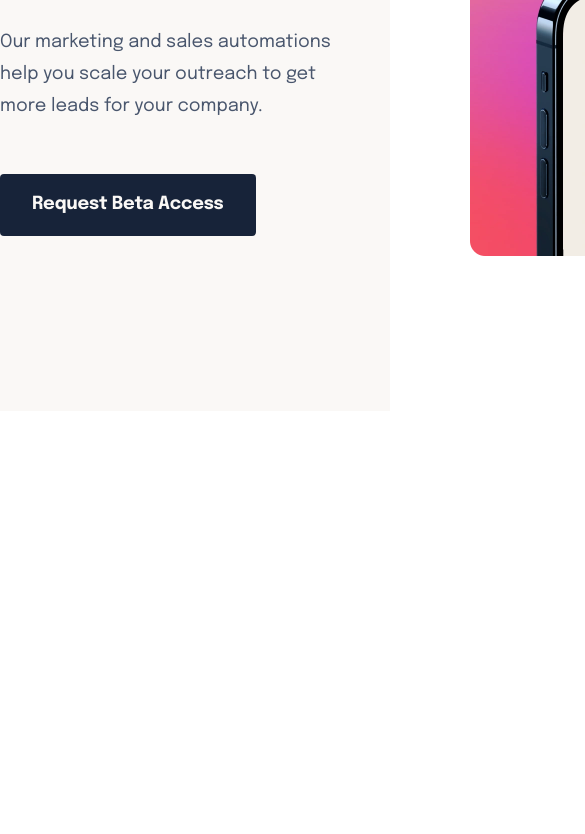
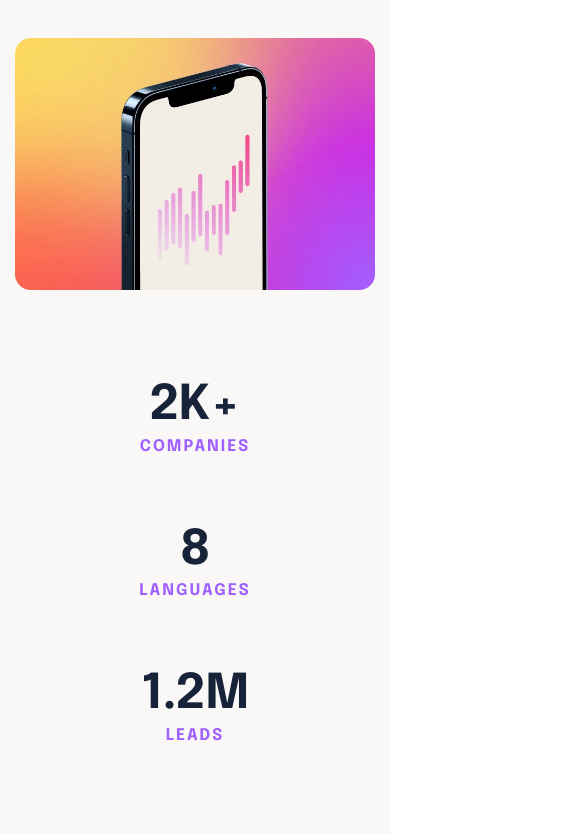
Before and after one commit to FelipeAmorimDev/Suite-Landing-Page, a plain HTML site: page index.html in a window 390 px wide. Shown: the part 513-1347 px from the top of the page, 585 px wide, since content can reach past the window. Before the commit the page ends 924 px from the top, so only its background shows below. Drawn offline with Linux system fonts and the light colour scheme.

Commit message:
foi adicionado responsividade em telas de tablet e celulares

```diff
--- a/index.html
+++ b/index.html
@@ -28,7 +28,12 @@
           <p class="header__paragrafo body-text cor-2">Our marketing and sales automations help you scale your outreach to get more leads for your company. </p>
           <a href="" class="header-description__requestbtn heading-m cor-4">Request Beta Access</a>
         </div>
-        <img src="./assets/image-hero-portrait@2x.webp" alt="" class="header__hero">
+
+            <img src="./assets/image-hero-landscape@2x.webp" alt="" class="header__hero">
+
+
+
+
         <div class="header__dados">
           <div class="dados__item">
             <h2 class="dado__title heading-l cor-1">2K+</h2>
@@ -46,8 +51,6 @@
       </div>
     </div>
   </header>
-
-  <section class="teste"></section>
 </body>
 
 </html>
--- a/style/fontes.css
+++ b/style/fontes.css
@@ -53,3 +53,21 @@
 .header__title-r{
   font-weight: 400;
 }
+
+@media (max-width:1060px){
+  .heading-xl{
+    font-size: 56px;
+  }
+  .body-text{
+    font-size: 16px;
+  }
+}
+
+@media (max-width:745px){
+  .heading-xl{
+    font-size: 38px;
+  }
+  .body-text{
+    font-size: 16px;
+  }
+}
--- a/style/style.css
+++ b/style/style.css
@@ -26,7 +26,7 @@ img{
 .header__container{
   max-width: 1110px;
   margin: 0 auto;
-  height: 770px;
+  padding: 0px 20px;
 
 }
 
@@ -54,6 +54,7 @@ img{
   display: grid;
   grid-template-columns: auto 1fr;
   position: relative;
+
 
 }
 
@@ -90,3 +91,63 @@ img{
 .dados__legenda{
   letter-spacing: 2px;
 }
+
+@media(max-width:1080px){
+
+  .header__container{
+    padding: 0px 39px;
+  }
+
+  .header__description{
+    height: 482px;
+  }
+
+ .header__content{
+  grid-template-columns: auto;
+  align-content: center;
+
+ }
+
+ .header__hero{
+  left: unset;
+  right: 0px;
+  width: 281px;
+  height: 482px;
+ }
+
+ .header__dados{
+  flex-direction: row;
+  margin: 88px 0px 0px;
+ }
+
+ .header__description h1{
+    max-width: 15ch;
+ }
+}
+
+@media (max-width:745px){
+  .header__container{
+    padding: 0px 15px;
+
+  }
+  .header__dados{
+    flex-direction: column;
+    text-align: center;
+  }
+
+  .header__hero{
+    position: relative;
+    width: auto;
+    height: auto;
+    margin-top: 56px;
+  }
+
+  .header__paragrafo{
+    max-width: 38ch;
+  }
+
+ .header__description{
+  justify-content: center;
+  height: 326px;
+ }
+}
```
